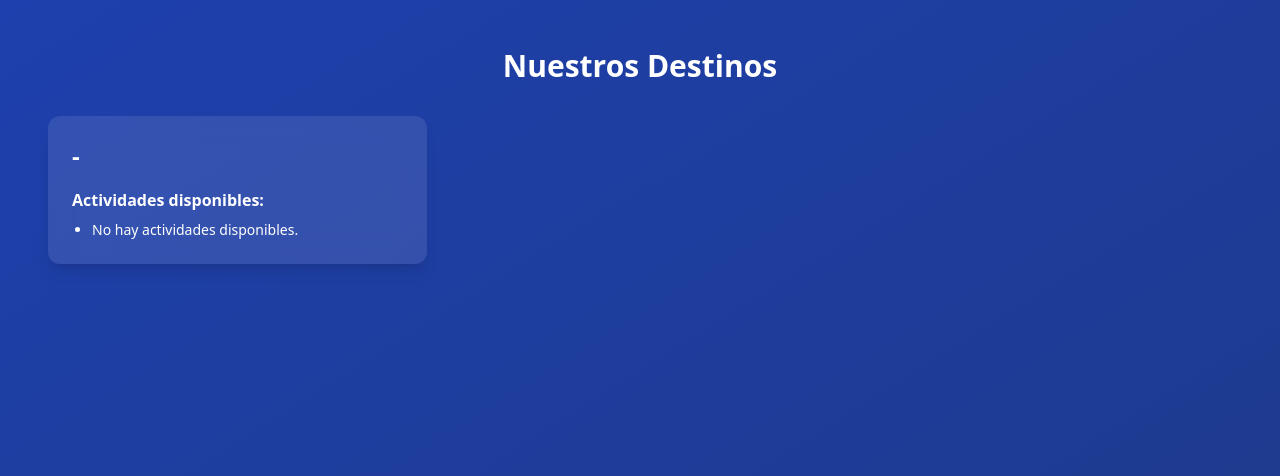
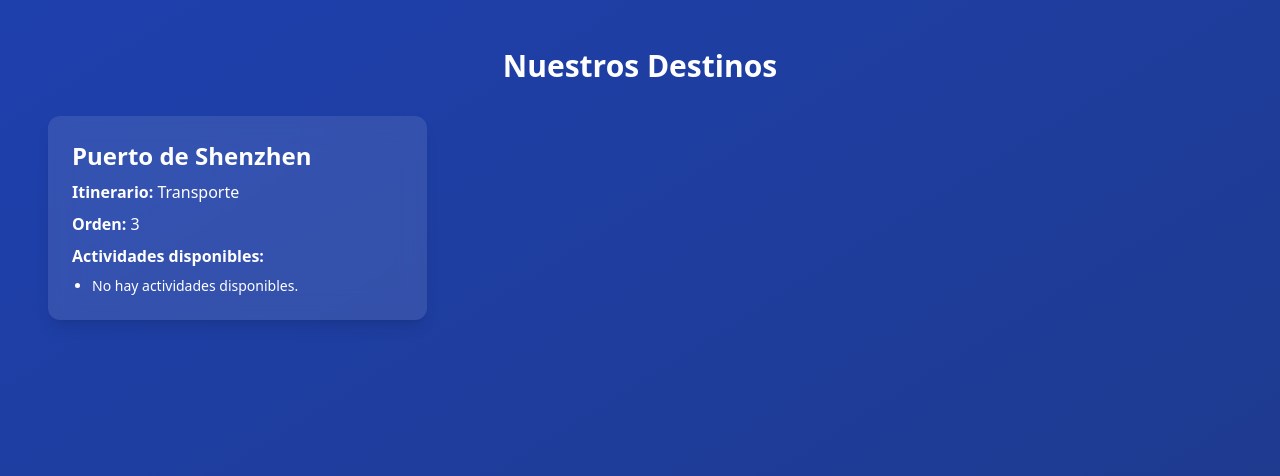
Before and after one commit to Villada-PG3/trabajo-practico-integrador-compania-naviera, a Django app: page /destinos/ in a window 1280 px wide. Shown: the part 72-548 px from the top of the page. Run offline with Django 5.2, Linux system fonts and the light colour scheme; data comes from the database, SQL or seed files in the repository; both versions use the stored data as it was after the commit; data that the repository does not hold is empty; some libraries are stand-ins or nearby versions.

Commit message:
Pagina Destino programada mostrando los puertos

```diff
--- a/compania_naviera/Config/urls.py
+++ b/compania_naviera/Config/urls.py
@@ -23,6 +23,8 @@ urlpatterns = [
     path('contacto_log/', views.contacto_log_view, name='contacto_log'),
     path('cambiar_contrasenia/', views.cambiar_contrasenia, name='cambiar_contrasenia'),
     path('destinos/', views.destinos_view, name='destinos'),
+    path("destinos/<int:pk>/", views.destino_detail_view, name="destino_detail"),
+
 
 
     path("mis-reservas/", views.mis_reservas_view, name="mis_reservas"),
--- a/compania_naviera/compania_naviera/templates/destinos.html
+++ b/compania_naviera/compania_naviera/templates/destinos.html
@@ -5,15 +5,28 @@
   <h1 class="text-3xl font-bold text-center mb-8">Nuestros Destinos</h1>
 
   <div class="grid grid-cols-1 sm:grid-cols-2 lg:grid-cols-3 gap-6">
-  {% for Viaje in destinos %}
+  {% for puerto in destinos %}
     <div class="bg-white/10 p-6 rounded-xl shadow-lg backdrop-blur-md">
-      <h2 class="text-2xl font-semibold mb-2">{{ Viaje.puerto.nombre }} - {{ Viaje.puerto.pais }}</h2>
-      <p class="mb-4">{{ Viaje.puerto.descripcion }}</p>
+      <h2 class="text-2xl font-semibold mb-2">
+        <a href="{% url 'destino_detail' puerto.pk %}" class="hover:underline">
+          {{ puerto.nombre }}
+        </a>
+      </h2>
+      <p class="mb-2"><strong>Itinerario:</strong> {{ puerto.itinerario.categoria.nombre }}</p>
+      <p class="mb-2"><strong>Orden:</strong> {{ puerto.orden }}</p>
+
+      {% if puerto.ubicaciones.all %}
+      <p class="mb-2"><strong>Ubicaciones:</strong>
+        {% for ubicacion in puerto.ubicaciones.all %}
+          {{ ubicacion.nombre }}{% if not forloop.last %}, {% endif %}
+        {% endfor %}
+      </p>
+      {% endif %}
 
       <h3 class="font-semibold mb-2">Actividades disponibles:</h3>
       <ul class="list-disc ml-5 text-sm">
-        {% for actividad in puerto.actividades.all %}
-        <li>{{ actividad.nombre }}: {{ actividad.descripcion }}</li>
+        {% for act in puerto.actividades.all %}
+        <li>{{ act.actividad.nombre }}: {{ act.actividad.descripcion }}</li>
         {% empty %}
         <li>No hay actividades disponibles.</li>
         {% endfor %}
--- a/compania_naviera/compania_naviera/views.py
+++ b/compania_naviera/compania_naviera/views.py
@@ -46,6 +46,11 @@ def destinos_view(request):
         .order_by("itinerario__categoria__nombre", "orden", "nombre")
     )
     return render(request, "destinos.html", {"destinos": destinos})
+
+def destino_detail_view(request, pk):
+    puerto = get_object_or_404(Puerto, pk=pk)
+    return render(request, "destino_detail.html", {"puerto": puerto})
+
 
 
 @login_required
```
Also changed, not shown: compania_naviera/compania_naviera/templates/destino_detail.html (added, +23 -0 lines), compania_naviera/db.sqlite3.
